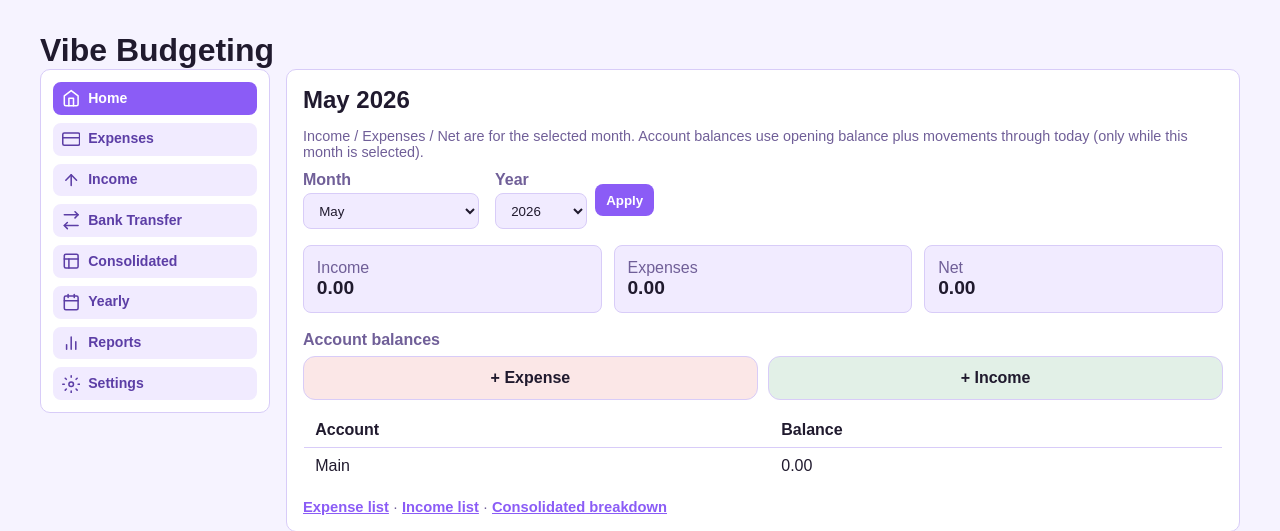
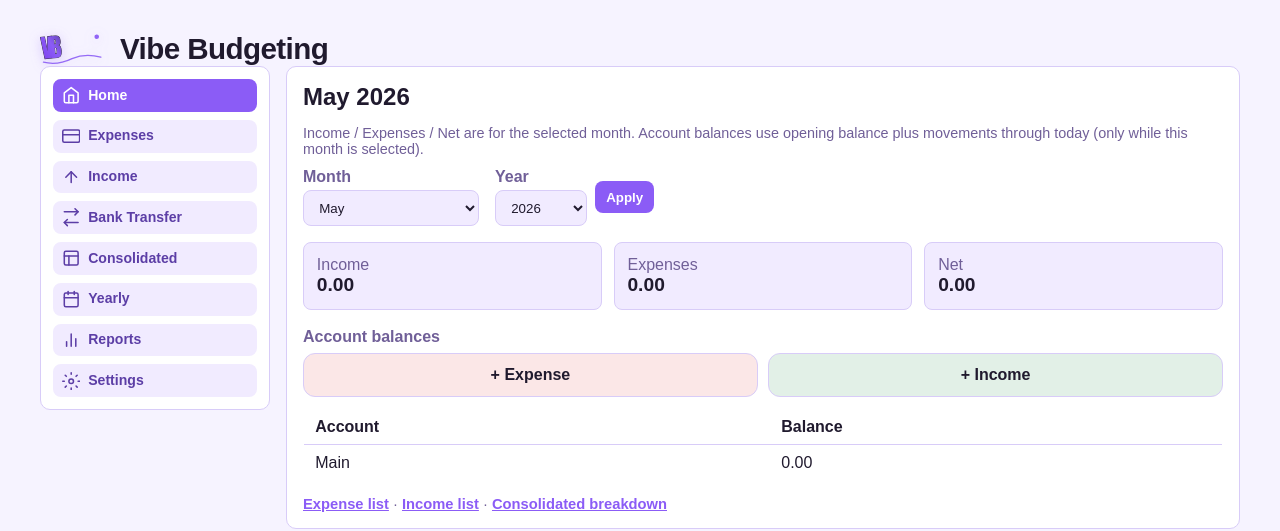
Before and after one commit to flymperis/Vibe-Budgeting, a Flask app: page / in a window 1280 px wide. Shown: the top 531 px of the page. Run offline with Flask 3, Linux system fonts and the light colour scheme; data comes from the database, SQL or seed files in the repository; data that the repository does not hold is empty.

Commit message:
Add quirky VB SVG logo in header
Co-authored-by: Cursor <cursoragent@cursor.com>

```diff
--- a/static/styles.css
+++ b/static/styles.css
@@ -39,6 +39,50 @@ body {
 
 h1 {
     margin: 0;
+}
+
+.brand-lockup {
+    display: flex;
+    align-items: center;
+    gap: 0.75rem;
+}
+
+.brand-title {
+    font-size: clamp(1.35rem, 3.8vw, 1.85rem);
+    font-weight: 800;
+    letter-spacing: -0.02em;
+}
+
+.app-logo {
+    flex-shrink: 0;
+    width: 4.25rem;
+    height: auto;
+    display: block;
+    filter: drop-shadow(0 2px 6px rgba(139, 92, 246, 0.28));
+}
+
+:root[data-theme="dark"] .app-logo {
+    filter: drop-shadow(0 2px 10px rgba(139, 92, 246, 0.35));
+}
+
+.app-logo-text {
+    font-family: Impact, "Arial Narrow", "Arial Black", "Segoe UI", sans-serif;
+    font-size: 44px;
+    font-weight: 900;
+    letter-spacing: -0.14em;
+    stroke: var(--text);
+    stroke-width: 1.35px;
+    paint-order: stroke fill;
+}
+
+.app-logo-squiggle {
+    stroke: var(--accent);
+    opacity: 0.9;
+}
+
+.app-logo-dot {
+    fill: var(--accent);
+    opacity: 0.95;
 }
 
 .header-row {
--- a/templates/index.html
+++ b/templates/index.html
@@ -55,7 +55,23 @@
 
     <main class="container">
         <div class="header-row">
-            <h1>Vibe Budgeting</h1>
+            <div class="brand-lockup">
+                <svg class="app-logo" viewBox="0 0 118 58" aria-hidden="true" focusable="false">
+                    <defs>
+                        <linearGradient id="vb-logo-grad" x1="0%" y1="100%" x2="100%" y2="0%">
+                            <stop offset="0%" stop-color="var(--accent-hover)"/>
+                            <stop offset="55%" stop-color="var(--accent)"/>
+                            <stop offset="100%" stop-color="var(--tab-text)"/>
+                        </linearGradient>
+                    </defs>
+                    <g transform="translate(2 2) rotate(-5 54 26)">
+                        <text class="app-logo-text" x="0" y="40" fill="url(#vb-logo-grad)">VB</text>
+                        <path class="app-logo-squiggle" d="M 2 46 Q 26 54 52 44 Q 76 36 102 46" fill="none" stroke-width="2.25" stroke-linecap="round"/>
+                        <circle class="app-logo-dot" cx="98" cy="10" r="4"/>
+                    </g>
+                </svg>
+                <h1 class="brand-title">Vibe Budgeting</h1>
+            </div>
         </div>
 
         {% with flashes = get_flashed_messages(with_categories=true) %}
```
